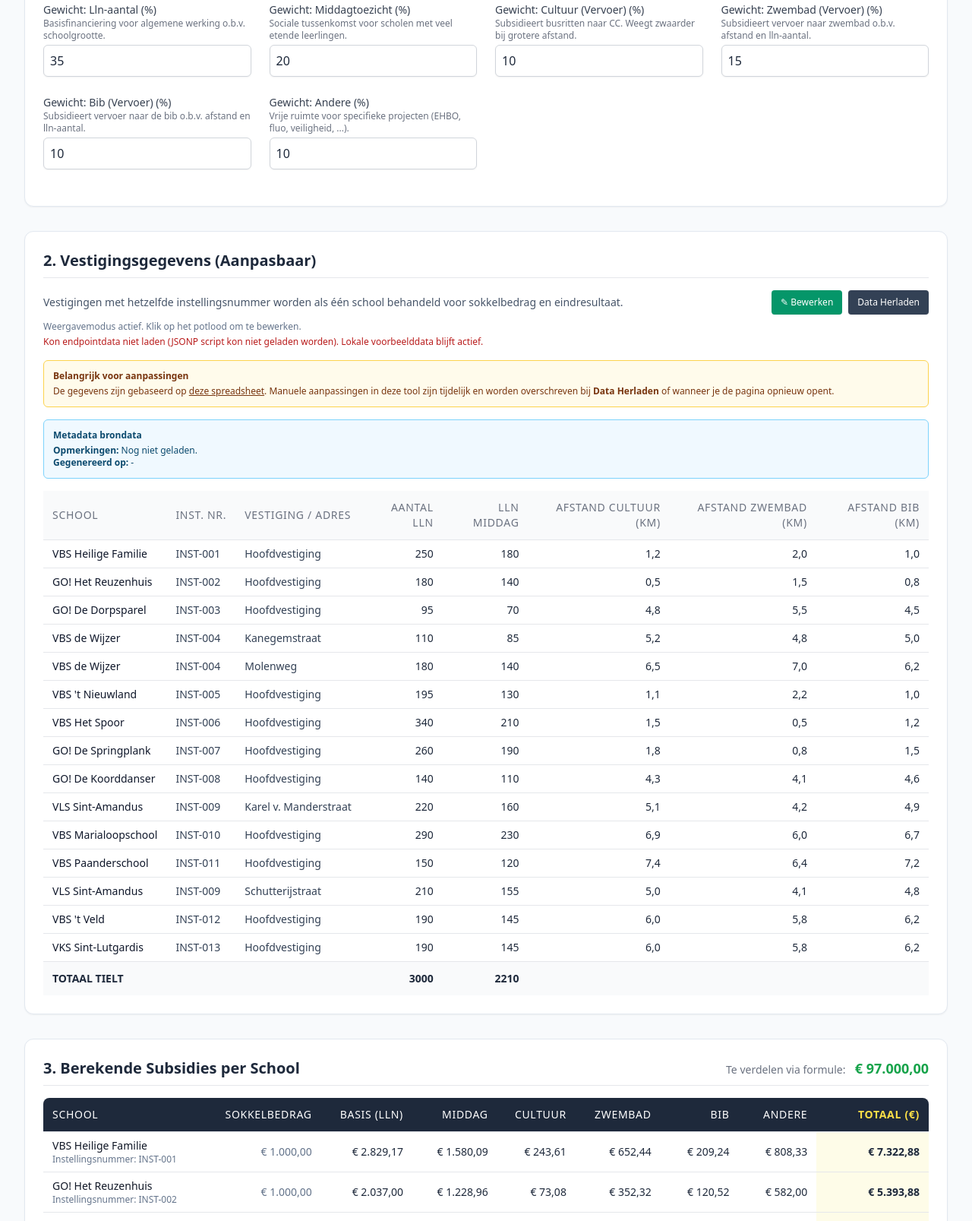
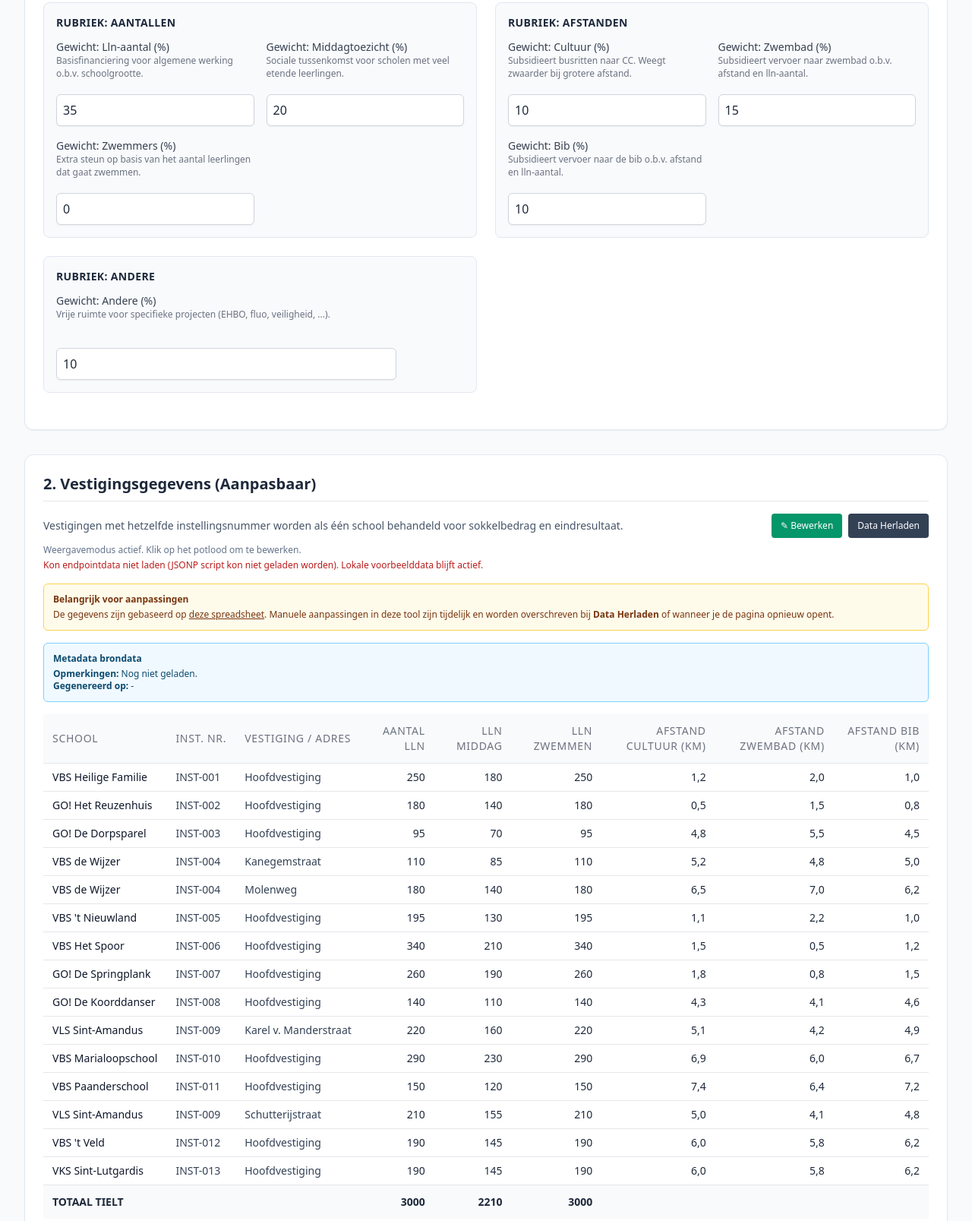
Before and after one commit to jaspercuvelier/subsidiereglement, a plain HTML site: page index.html in a window 1280 px wide. Shown: the part 535-2142 px from the top of the page at 76% size. Drawn offline with nearby package versions, Linux system fonts and the light colour scheme; no server answers.

Commit message:
incl zwemmers

```diff
--- a/index.html
+++ b/index.html
@@ -28,7 +28,7 @@
         <!-- Header -->
         <header class="bg-white p-6 rounded-xl shadow-sm border border-slate-200">
             <h1 class="text-3xl font-bold text-slate-800">Subsidieverdeling Scholen Tielt</h1>
-            <p class="text-slate-500 mt-2">Simulatietool voor de overstap naar enveloppefinanciering op basis van objectieve parameters.</p>
+            <p class="text-slate-500 mt-2">Voorstel tot een simulatietool voor de overstap naar enveloppefinanciering op basis van objectieve parameters.</p>
         </header>
 
         <!-- Parameters Sectie -->
@@ -41,9 +41,9 @@
                 <p>Via onderstaande parameters bepaalt u uw beleidsprioriteiten. Door de percentages te wijzigen, kiest u welk criterium zwaarder of lichter doorweegt in de finale verdeling van de pot. U kunt er ook voor kiezen om (al dan niet) met een 'sokkelbedrag' te werken: een gegarandeerd startbedrag voor elke school. Wenst u dit niet? Zet dit bedrag dan simpelweg op € 0.</p>
             </div>
 
-            <div class="grid grid-cols-1 md:grid-cols-2 lg:grid-cols-4 gap-6 mb-6">
+            <div class="grid grid-cols-1 xl:grid-cols-2 gap-6 mb-6">
                 <!-- Totale budgetten -->
-                <div class="bg-blue-50 p-4 rounded-lg border border-blue-100 col-span-1 md:col-span-2 lg:col-span-4 flex flex-wrap gap-4 items-center justify-between">
+                <div class="bg-blue-50 p-4 rounded-lg border border-blue-100 xl:col-span-2 flex flex-wrap gap-4 items-center justify-between">
                     <div>
                         <label class="block text-sm font-bold text-blue-900">Totaal Budget Stad Tielt (€)</label>
                         <input type="number" id="param-budget" class="mt-1 block w-48 rounded-md border-gray-300 shadow-sm focus:border-blue-500 focus:ring-blue-500 sm:text-lg font-bold p-2" value="110000" step="1000">
@@ -55,36 +55,60 @@
                     </div>
                 </div>
 
-                <!-- Percentages -->
+                <!-- Rubriek: Aantallen -->
+                <div class="bg-slate-50 p-4 rounded-lg border border-slate-200">
+                    <h3 class="text-sm font-bold text-slate-800 mb-3 uppercase tracking-wide">Rubriek: Aantallen</h3>
+                    <div class="grid grid-cols-1 sm:grid-cols-2 2xl:grid-cols-3 gap-4">
                         <div>
                             <label class="block text-sm font-medium text-gray-700">Gewicht: Lln-aantal (%)</label>
-                    <p class="text-xs text-gray-500 mb-1 h-8">Basisfinanciering voor algemene werking o.b.v. schoolgrootte.</p>
+                            <p class="text-xs text-gray-500 mb-1 min-h-[3rem] leading-snug">Basisfinanciering voor algemene werking o.b.v. schoolgrootte.</p>
                             <input type="number" id="weight-basis" class="weight-input mt-1 block w-full rounded-md border-gray-300 shadow-sm focus:border-blue-500 focus:ring-blue-500 p-2 border" value="35">
                         </div>
                         <div>
                             <label class="block text-sm font-medium text-gray-700">Gewicht: Middagtoezicht (%)</label>
-                    <p class="text-xs text-gray-500 mb-1 h-8">Sociale tussenkomst voor scholen met veel etende leerlingen.</p>
+                            <p class="text-xs text-gray-500 mb-1 min-h-[3rem] leading-snug">Sociale tussenkomst voor scholen met veel etende leerlingen.</p>
                             <input type="number" id="weight-middag" class="weight-input mt-1 block w-full rounded-md border-gray-300 shadow-sm focus:border-blue-500 focus:ring-blue-500 p-2 border" value="20">
                         </div>
                         <div>
-                    <label class="block text-sm font-medium text-gray-700">Gewicht: Cultuur (Vervoer) (%)</label>
-                    <p class="text-xs text-gray-500 mb-1 h-8">Subsidieert busritten naar CC. Weegt zwaarder bij grotere afstand.</p>
+                            <label class="block text-sm font-medium text-gray-700">Gewicht: Zwemmers (%)</label>
+                            <p class="text-xs text-gray-500 mb-1 min-h-[3rem] leading-snug">Extra steun op basis van het aantal leerlingen dat gaat zwemmen.</p>
+                            <input type="number" id="weight-zwemmers" class="weight-input mt-1 block w-full rounded-md border-gray-300 shadow-sm focus:border-blue-500 focus:ring-blue-500 p-2 border" value="0">
+                        </div>
+                    </div>
+                </div>
+
+                <!-- Rubriek: Afstanden -->
+                <div class="bg-slate-50 p-4 rounded-lg border border-slate-200">
+                    <h3 class="text-sm font-bold text-slate-800 mb-3 uppercase tracking-wide">Rubriek: Afstanden</h3>
+                    <div class="grid grid-cols-1 sm:grid-cols-2 2xl:grid-cols-3 gap-4">
+                        <div>
+                            <label class="block text-sm font-medium text-gray-700">Gewicht: Cultuur (%)</label>
+                            <p class="text-xs text-gray-500 mb-1 min-h-[3rem] leading-snug">Subsidieert busritten naar CC. Weegt zwaarder bij grotere afstand.</p>
                             <input type="number" id="weight-cultuur" class="weight-input mt-1 block w-full rounded-md border-gray-300 shadow-sm focus:border-blue-500 focus:ring-blue-500 p-2 border" value="10">
                         </div>
                         <div>
-                    <label class="block text-sm font-medium text-gray-700">Gewicht: Zwembad (Vervoer) (%)</label>
-                    <p class="text-xs text-gray-500 mb-1 h-8">Subsidieert vervoer naar zwembad o.b.v. afstand en lln-aantal.</p>
+                            <label class="block text-sm font-medium text-gray-700">Gewicht: Zwembad (%)</label>
+                            <p class="text-xs text-gray-500 mb-1 min-h-[3rem] leading-snug">Subsidieert vervoer naar zwembad o.b.v. afstand en lln-aantal.</p>
                             <input type="number" id="weight-zwembad" class="weight-input mt-1 block w-full rounded-md border-gray-300 shadow-sm focus:border-blue-500 focus:ring-blue-500 p-2 border" value="15">
                         </div>
                         <div>
-                    <label class="block text-sm font-medium text-gray-700">Gewicht: Bib (Vervoer) (%)</label>
-                    <p class="text-xs text-gray-500 mb-1 h-8">Subsidieert vervoer naar de bib o.b.v. afstand en lln-aantal.</p>
+                            <label class="block text-sm font-medium text-gray-700">Gewicht: Bib (%)</label>
+                            <p class="text-xs text-gray-500 mb-1 min-h-[3rem] leading-snug">Subsidieert vervoer naar de bib o.b.v. afstand en lln-aantal.</p>
                             <input type="number" id="weight-bib" class="weight-input mt-1 block w-full rounded-md border-gray-300 shadow-sm focus:border-blue-500 focus:ring-blue-500 p-2 border" value="10">
                         </div>
+                    </div>
+                </div>
+
+                <!-- Rubriek: Andere -->
+                <div class="bg-slate-50 p-4 rounded-lg border border-slate-200">
+                    <h3 class="text-sm font-bold text-slate-800 mb-3 uppercase tracking-wide">Rubriek: Andere</h3>
+                    <div class="grid grid-cols-1 gap-4 max-w-md">
                         <div>
                             <label class="block text-sm font-medium text-gray-700">Gewicht: Andere (%)</label>
-                    <p class="text-xs text-gray-500 mb-1 h-8">Vrije ruimte voor specifieke projecten (EHBO, fluo, veiligheid, ...).</p>
+                            <p class="text-xs text-gray-500 mb-1 min-h-[3rem] leading-snug">Vrije ruimte voor specifieke projecten (EHBO, fluo, veiligheid, ...).</p>
                             <input type="number" id="weight-andere" class="weight-input mt-1 block w-full rounded-md border-gray-300 shadow-sm focus:border-blue-500 focus:ring-blue-500 p-2 border" value="10">
+                        </div>
+                    </div>
                 </div>
             </div>
 
@@ -125,6 +149,7 @@
                             <th scope="col" class="px-3 py-3 text-left font-medium text-gray-500 uppercase tracking-wider">Vestiging / Adres</th>
                             <th scope="col" class="px-3 py-3 text-right font-medium text-gray-500 uppercase tracking-wider" title="Totaal aantal leerlingen">Aantal Lln</th>
                             <th scope="col" class="px-3 py-3 text-right font-medium text-gray-500 uppercase tracking-wider" title="Aantal leerlingen dat op school eet">Lln Middag</th>
+                            <th scope="col" class="px-3 py-3 text-right font-medium text-gray-500 uppercase tracking-wider" title="Aantal leerlingen dat gaat zwemmen">Lln Zwemmen</th>
                             <th scope="col" class="px-3 py-3 text-right font-medium text-gray-500 uppercase tracking-wider" title="Afstand enkele rit in km">Afstand Cultuur (km)</th>
                             <th scope="col" class="px-3 py-3 text-right font-medium text-gray-500 uppercase tracking-wider" title="Afstand enkele rit in km">Afstand Zwembad (km)</th>
                             <th scope="col" class="px-3 py-3 text-right font-medium text-gray-500 uppercase tracking-wider" title="Afstand enkele rit in km">Afstand Bib (km)</th>
@@ -139,6 +164,7 @@
                             <td colspan="3" class="px-3 py-3 text-left">TOTAAL TIELT</td>
                             <td id="tot-lln" class="px-3 py-3 text-right">0</td>
                             <td id="tot-mid" class="px-3 py-3 text-right">0</td>
+                            <td id="tot-zwem" class="px-3 py-3 text-right">0</td>
                             <td id="totals-fill-cells" colspan="4"></td>
                         </tr>
                     </tfoot>
@@ -169,6 +195,7 @@
                             <th scope="col" class="px-3 py-3 text-right font-medium uppercase tracking-wider">Middag</th>
                             <th scope="col" class="px-3 py-3 text-right font-medium uppercase tracking-wider">Cultuur</th>
                             <th scope="col" class="px-3 py-3 text-right font-medium uppercase tracking-wider">Zwembad</th>
+                            <th scope="col" class="px-3 py-3 text-right font-medium uppercase tracking-wider">Zwemlessen</th>
                             <th scope="col" class="px-3 py-3 text-right font-medium uppercase tracking-wider">Bib</th>
                             <th scope="col" class="px-3 py-3 text-right font-medium uppercase tracking-wider">Andere</th>
                             <th scope="col" class="px-3 py-3 text-right font-bold uppercase tracking-wider text-yellow-300 rounded-tr-lg">Totaal (€)</th>
@@ -185,6 +212,7 @@
                             <td id="res-tot-middag" class="px-3 py-4 text-right">€ 0</td>
                             <td id="res-tot-cultuur" class="px-3 py-4 text-right">€ 0</td>
                             <td id="res-tot-zwembad" class="px-3 py-4 text-right">€ 0</td>
+                            <td id="res-tot-zwemmers" class="px-3 py-4 text-right">€ 0</td>
                             <td id="res-tot-bib" class="px-3 py-4 text-right">€ 0</td>
                             <td id="res-tot-andere" class="px-3 py-4 text-right">€ 0</td>
                             <td id="res-tot-alles" class="px-3 py-4 text-right text-lg text-green-700">€ 0</td>
@@ -212,9 +240,13 @@
                     <h3 class="font-bold text-slate-800 mb-1">Middag</h3>
                     <p class="mb-1">Verdeeld op basis van het aandeel etende leerlingen.</p>
                     <p class="mb-4"><code class="bg-slate-100 text-blue-800 px-2 py-1 rounded">Formulebudget × Gewicht % × (Eigen middag-lln / Totaal middag-lln)</code></p>
+
+                    <h3 class="font-bold text-slate-800 mb-1">Zwemlessen (Aantal zwemmers)</h3>
+                    <p class="mb-1">Extra subsidie op basis van het aandeel leerlingen dat effectief gaat zwemmen.</p>
+                    <p class="mb-4"><code class="bg-slate-100 text-blue-800 px-2 py-1 rounded">Formulebudget × Gewicht % × (Eigen zwemmers / Totaal zwemmers)</code></p>
                 </div>
                 <div>
-                    <h3 class="font-bold text-slate-800 mb-1">Cultuur, Zwembad & Bib (Vervoer)</h3>
+                    <h3 class="font-bold text-slate-800 mb-1">Cultuur, Zwembad (Vervoer) & Bib (Vervoer)</h3>
                     <p class="mb-3">Hierbij wordt rekening gehouden met <strong>zowel het aantal leerlingen als de afstand</strong>. Een grote school die ver ligt, heeft meer bussen nodig en weegt dus zwaarder door dan een kleine school die dichtbij ligt.</p>
 
                     <div class="bg-slate-50 p-3 rounded border border-slate-200">
@@ -235,7 +267,7 @@
     <!-- ========================================== -->
     <script>
         // 1. DATA: bron endpoint + lokale fallback als back-up
-        // L = Leerlingen, M = Middagtoezicht, C/Z/B = Afstanden in km.
+        // L = Leerlingen, M = Middagtoezicht, S = Zwemmers, C/Z/B = Afstanden in km.
         const DATA_ENDPOINT_URL = 'https://script.google.com/macros/s/AKfycbwBLiwvWUS33k7jKMQ0oVwOqoq0Jya2d8V1S8Dc9p6uFlmqKbgYpkOJ-AM9xcAETXCXCQ/exec';
         const fallbackVestigingenData = [
             { id: 1, instellingsnummer: "INST-001", schoolNaam: "VBS Heilige Familie", vestigingNaam: "Hoofdvestiging", L: 250, M: 180, C: 1.2, Z: 2.0, B: 1.0 },
@@ -411,6 +443,7 @@
                         vestigingNaam: toNonEmptyString(vestiging?.adres, `Vestiging ${index + 1}`),
                         L: toNumber(vestiging?.leerlingen),
                         M: toNumber(vestiging?.schooleters),
+                        S: toNumber(vestiging?.zwemmers ?? vestiging?.leerlingen),
                         C: toNumber(afstanden.cc_min),
                         Z: toNumber(afstanden.zwemmen_min),
                         B: toNumber(afstanden.bib_min)
@@ -532,7 +565,7 @@
                 instellingsnummer: "",
                 schoolNaam: "Nieuwe School",
                 vestigingNaam: "Nieuwe Vestiging",
-                L: 0, M: 0, C: 0, Z: 0, B: 0
+                L: 0, M: 0, S: 0, C: 0, Z: 0, B: 0
             });
             renderInputTable();
             calculateAndRender();
@@ -553,6 +586,7 @@
                         vestigingen: [],
                         totaalL: 0,
                         totaalM: 0,
+                        totaalZwemmers: 0,
                         cultuurWeging: 0,
                         zwembadWeging: 0,
                         bibWeging: 0
@@ -563,6 +597,7 @@
                 school.vestigingen.push(vestiging);
                 school.totaalL += vestiging.L;
                 school.totaalM += vestiging.M;
+                school.totaalZwemmers += toNumber(vestiging.S ?? vestiging.L);
                 school.cultuurWeging += vestiging.L * vestiging.C;
                 school.zwembadWeging += vestiging.L * vestiging.Z;
                 school.bibWeging += vestiging.L * vestiging.B;
@@ -586,6 +621,7 @@
                         <td class="px-3 py-2"><input type="text" class="table-input w-64" style="text-align: left;" data-idx="${index}" data-field="vestigingNaam" value="${escapeHtml(vestiging.vestigingNaam)}"></td>
                         <td class="px-3 py-2"><input type="number" class="table-input w-20 ml-auto" data-idx="${index}" data-field="L" value="${toNumber(vestiging.L)}" min="0"></td>
                         <td class="px-3 py-2"><input type="number" class="table-input w-20 ml-auto" data-idx="${index}" data-field="M" value="${toNumber(vestiging.M)}" min="0"></td>
+                        <td class="px-3 py-2"><input type="number" class="table-input w-20 ml-auto" data-idx="${index}" data-field="S" value="${toNumber(vestiging.S ?? vestiging.L)}" min="0"></td>
                         <td class="px-3 py-2"><input type="number" class="table-input w-20 ml-auto" data-idx="${index}" data-field="C" value="${toNumber(vestiging.C)}" min="0" step="0.1"></td>
                         <td class="px-3 py-2"><input type="number" class="table-input w-20 ml-auto" data-idx="${index}" data-field="Z" value="${toNumber(vestiging.Z)}" min="0" step="0.1"></td>
                         <td class="px-3 py-2"><input type="number" class="table-input w-20 ml-auto" data-idx="${index}" data-field="B" value="${toNumber(vestiging.B)}" min="0" step="0.1"></td>
@@ -608,6 +644,7 @@
                         </td>
                         <td class="px-3 py-2 text-right whitespace-nowrap">${formatCount(vestiging.L)}</td>
                         <td class="px-3 py-2 text-right whitespace-nowrap">${formatCount(vestiging.M)}</td>
+                        <td class="px-3 py-2 text-right whitespace-nowrap">${formatCount(vestiging.S ?? vestiging.L)}</td>
                         <td class="px-3 py-2 text-right whitespace-nowrap">${formatDistance(vestiging.C)}</td>
                         <td class="px-3 py-2 text-right whitespace-nowrap">${formatDistance(vestiging.Z)}</td>
                         <td class="px-3 py-2 text-right whitespace-nowrap">${formatDistance(vestiging.B)}</td>
@@ -645,12 +682,13 @@
 
             const wBasis = parseFloat(document.getElementById('weight-basis').value) || 0;
             const wMiddag = parseFloat(document.getElementById('weight-middag').value) || 0;
+            const wZwemmers = parseFloat(document.getElementById('weight-zwemmers').value) || 0;
             const wCultuur = parseFloat(document.getElementById('weight-cultuur').value) || 0;
             const wZwembad = parseFloat(document.getElementById('weight-zwembad').value) || 0;
             const wBib = parseFloat(document.getElementById('weight-bib').value) || 0;
             const wAndere = parseFloat(document.getElementById('weight-andere').value) || 0;
 
-            const totalWeight = wBasis + wMiddag + wCultuur + wZwembad + wBib + wAndere;
+            const totalWeight = wBasis + wMiddag + wZwemmers + wCultuur + wZwembad + wBib + wAndere;
 
             // Toon waarschuwing als percentages geen 100 zijn
             const warningEl = document.getElementById('weight-warning');
@@ -675,6 +713,7 @@
             // C. Bereken de Totale Sommen van alle scholen (dit zijn de noemers in de breuken)
             let somLln = 0;
             let somMiddag = 0;
+            let somZwemmers = 0;
             let somCultuurWeging = 0; // Lln * Afstand
             let somZwembadWeging = 0; // Lln * Afstand
             let somBibWeging = 0;     // Lln * Afstand
@@ -682,6 +721,7 @@
             schoolAggregaten.forEach(school => {
                 somLln += school.totaalL;
                 somMiddag += school.totaalM;
+                somZwemmers += school.totaalZwemmers;
                 somCultuurWeging += school.cultuurWeging;
                 somZwembadWeging += school.zwembadWeging;
                 somBibWeging += school.bibWeging;
@@ -689,21 +729,24 @@
 
             let totaalVestigingenLln = 0;
             let totaalVestigingenMiddag = 0;
+            let totaalVestigingenZwemmers = 0;
             vestigingenData.forEach(vestiging => {
                 totaalVestigingenLln += vestiging.L;
                 totaalVestigingenMiddag += vestiging.M;
+                totaalVestigingenZwemmers += toNumber(vestiging.S ?? vestiging.L);
             });
 
             // Update de totalen in de input tabel
             document.getElementById('tot-lln').innerText = totaalVestigingenLln;
             document.getElementById('tot-mid').innerText = totaalVestigingenMiddag;
+            document.getElementById('tot-zwem').innerText = totaalVestigingenZwemmers;
 
             // D. Bereken de subsidies per school
             const resultsBody = document.getElementById('results-body');
             resultsBody.innerHTML = '';
 
             // Totalen voor de footer initialiseren
-            let resTotSokkel = 0, resTotBasis = 0, resTotMiddag = 0;
+            let resTotSokkel = 0, resTotBasis = 0, resTotMiddag = 0, resTotZwemmers = 0;
             let resTotCultuur = 0, resTotZwembad = 0, resTotBib = 0;
             let resTotAndere = 0, resTotAlles = 0;
 
@@ -716,17 +759,18 @@
 
                 const subBasis = somLln > 0 ? FormuleBudget * (wBasis/100) * (school.totaalL / somLln) : 0;
                 const subMiddag = somMiddag > 0 ? FormuleBudget * (wMiddag/100) * (school.totaalM / somMiddag) : 0;
+                const subZwemmers = somZwemmers > 0 ? FormuleBudget * (wZwemmers/100) * (school.totaalZwemmers / somZwemmers) : 0;
                 const subCultuur = somCultuurWeging > 0 ? FormuleBudget * (wCultuur/100) * (school.cultuurWeging / somCultuurWeging) : 0;
                 const subZwembad = somZwembadWeging > 0 ? FormuleBudget * (wZwembad/100) * (school.zwembadWeging / somZwembadWeging) : 0;
                 const subBib = somBibWeging > 0 ? FormuleBudget * (wBib/100) * (school.bibWeging / somBibWeging) : 0;
                 const subAndere = somLln > 0 ? FormuleBudget * (wAndere/100) * (school.totaalL / somLln) : 0; // Zelfde verdeelsleutel als basis
 
-                const subTotaal = subSokkel + subBasis + subMiddag + subCultuur + subZwembad + subBib + subAndere;
+                const subTotaal = subSokkel + subBasis + subMiddag + subCultuur + subZwembad + subZwemmers + subBib + subAndere;
                 const instellingsLabel = school.instellingsnummer || 'niet ingevuld';
                 const vestigingenLabel = school.vestigingen.length > 1 ? `<div class="text-xs text-slate-500">${school.vestigingen.length} vestigingen</div>` : '';
 
                 // Tellen voor de footer
-                resTotSokkel += subSokkel; resTotBasis += subBasis; resTotMiddag += subMiddag;
+                resTotSokkel += subSokkel; resTotBasis += subBasis; resTotMiddag += subMiddag; resTotZwemmers += subZwemmers;
                 resTotCultuur += subCultuur; resTotZwembad += subZwembad; resTotBib += subBib;
                 resTotAndere += subAndere; resTotAlles += subTotaal;
 
@@ -743,6 +787,7 @@
                     <td class="px-3 py-2 text-right">${currencyFormatter.format(subMiddag)}</td>
                     <td class="px-3 py-2 text-right">${currencyFormatter.format(subCultuur)}</td>
                     <td class="px-3 py-2 text-right">${currencyFormatter.format(subZwembad)}</td>
+                    <td class="px-3 py-2 text-right">${currencyFormatter.format(subZwemmers)}</td>
                     <td class="px-3 py-2 text-right">${currencyFormatter.format(subBib)}</td>
                     <td class="px-3 py-2 text-right">${currencyFormatter.format(subAndere)}</td>
                     <td class="px-3 py-2 text-right font-bold text-slate-800 bg-yellow-50">${currencyFormatter.format(subTotaal)}</td>
@@ -756,6 +801,7 @@
             document.getElementById('res-tot-middag').innerText = currencyFormatter.format(resTotMiddag);
             document.getElementById('res-tot-cultuur').innerText = currencyFormatter.format(resTotCultuur);
             document.getElementById('res-tot-zwembad').innerText = currencyFormatter.format(resTotZwembad);
+            document.getElementById('res-tot-zwemmers').innerText = currencyFormatter.format(resTotZwemmers);
             document.getElementById('res-tot-bib').innerText = currencyFormatter.format(resTotBib);
             document.getElementById('res-tot-andere').innerText = currencyFormatter.format(resTotAndere);
             document.getElementById('res-tot-alles').innerText = currencyFormatter.format(resTotAlles);
```
Lines whose indentation alone changed are shown as unchanged.
